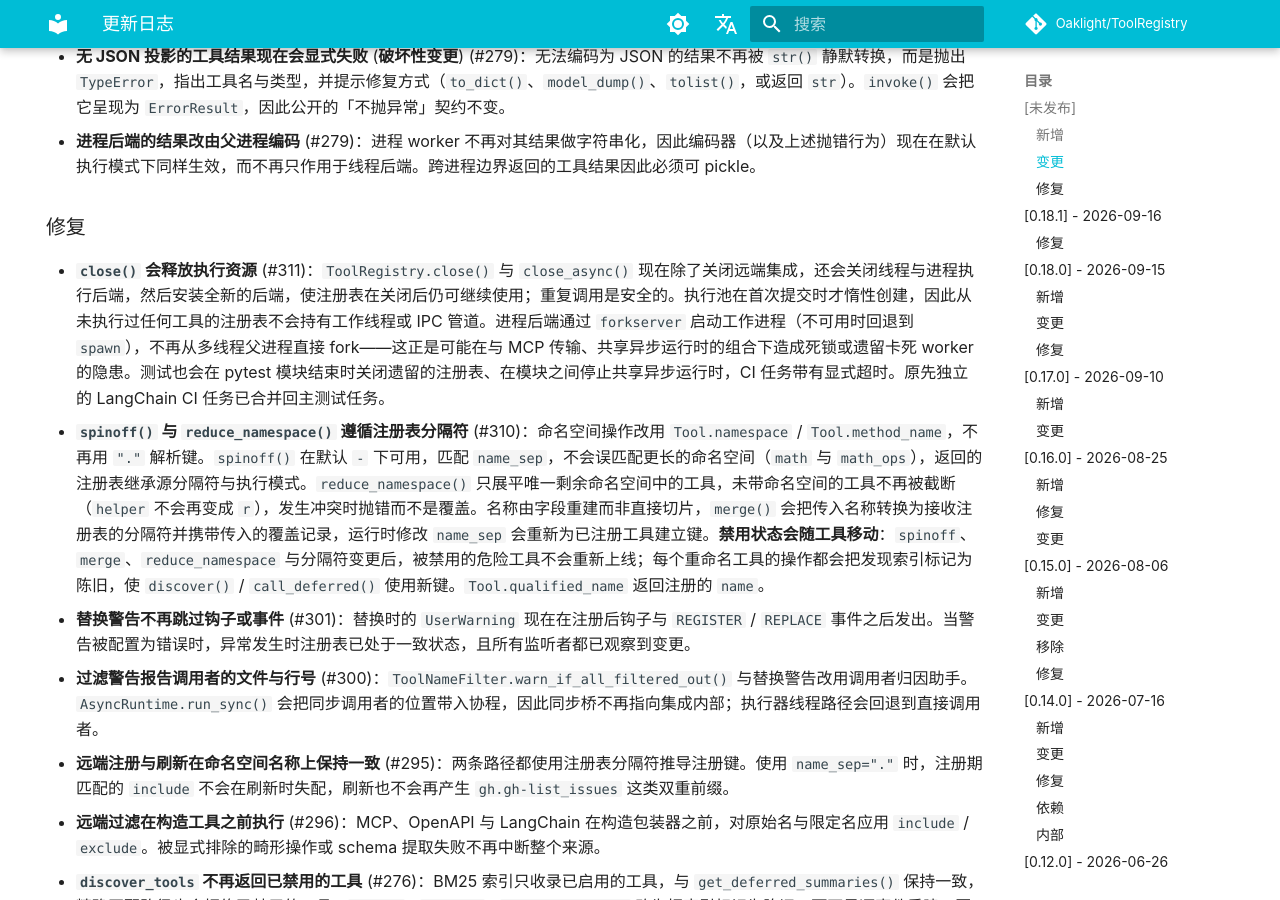
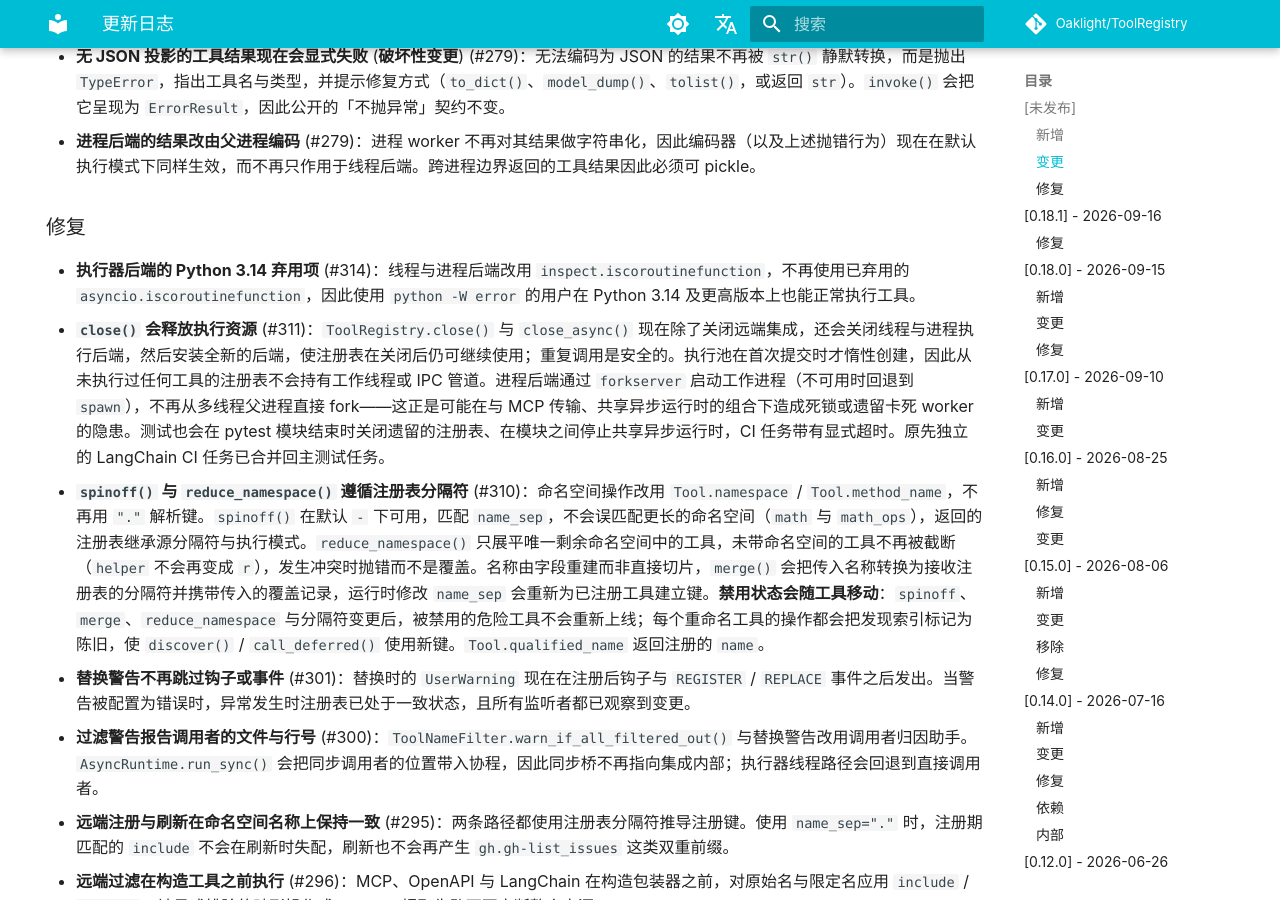
Before and after one commit to Oaklight/ToolRegistry, an MkDocs documentation site: the page built from docs/changelog.md, in a window 1280 px wide and 900 px high, scrolled down 1944 px. Built offline with MkDocs 1.6.1 and Material for MkDocs 9.7.7, drawn with Linux system fonts in a browser that asks for light colours; some web fonts are replaced; comment, search, counter and statistics services are not loaded.

Commit message:
docs: record Python 3.14 iscoroutinefunction fix (#314)

```diff
--- a/docs/changelog.md
+++ b/docs/changelog.md
@@ -39,6 +39,7 @@ hide:
 
 ### 修复
 
+- **执行器后端的 Python 3.14 弃用项** (#314)：线程与进程后端改用 `inspect.iscoroutinefunction`，不再使用已弃用的 `asyncio.iscoroutinefunction`，因此使用 `python -W error` 的用户在 Python 3.14 及更高版本上也能正常执行工具。
 - **`close()` 会释放执行资源** (#311)：`ToolRegistry.close()` 与 `close_async()` 现在除了关闭远端集成，还会关闭线程与进程执行后端，然后安装全新的后端，使注册表在关闭后仍可继续使用；重复调用是安全的。执行池在首次提交时才惰性创建，因此从未执行过任何工具的注册表不会持有工作线程或 IPC 管道。进程后端通过 `forkserver` 启动工作进程（不可用时回退到 `spawn`），不再从多线程父进程直接 fork——这正是可能在与 MCP 传输、共享异步运行时的组合下造成死锁或遗留卡死 worker 的隐患。测试也会在 pytest 模块结束时关闭遗留的注册表、在模块之间停止共享异步运行时，CI 任务带有显式超时。原先独立的 LangChain CI 任务已合并回主测试任务。
 - **`spinoff()` 与 `reduce_namespace()` 遵循注册表分隔符** (#310)：命名空间操作改用 `Tool.namespace` / `Tool.method_name`，不再用 `"."` 解析键。`spinoff()` 在默认 `-` 下可用，匹配 `name_sep`，不会误匹配更长的命名空间（`math` 与 `math_ops`），返回的注册表继承源分隔符与执行模式。`reduce_namespace()` 只展平唯一剩余命名空间中的工具，未带命名空间的工具不再被截断（`helper` 不会再变成 `r`），发生冲突时抛错而不是覆盖。名称由字段重建而非直接切片，`merge()` 会把传入名称转换为接收注册表的分隔符并携带传入的覆盖记录，运行时修改 `name_sep` 会重新为已注册工具建立键。**禁用状态会随工具移动**：`spinoff`、`merge`、`reduce_namespace` 与分隔符变更后，被禁用的危险工具不会重新上线；每个重命名工具的操作都会把发现索引标记为陈旧，使 `discover()` / `call_deferred()` 使用新键。`Tool.qualified_name` 返回注册的 `name`。
 - **替换警告不再跳过钩子或事件** (#301)：替换时的 `UserWarning` 现在在注册后钩子与 `REGISTER` / `REPLACE` 事件之后发出。当警告被配置为错误时，异常发生时注册表已处于一致状态，且所有监听者都已观察到变更。
```
